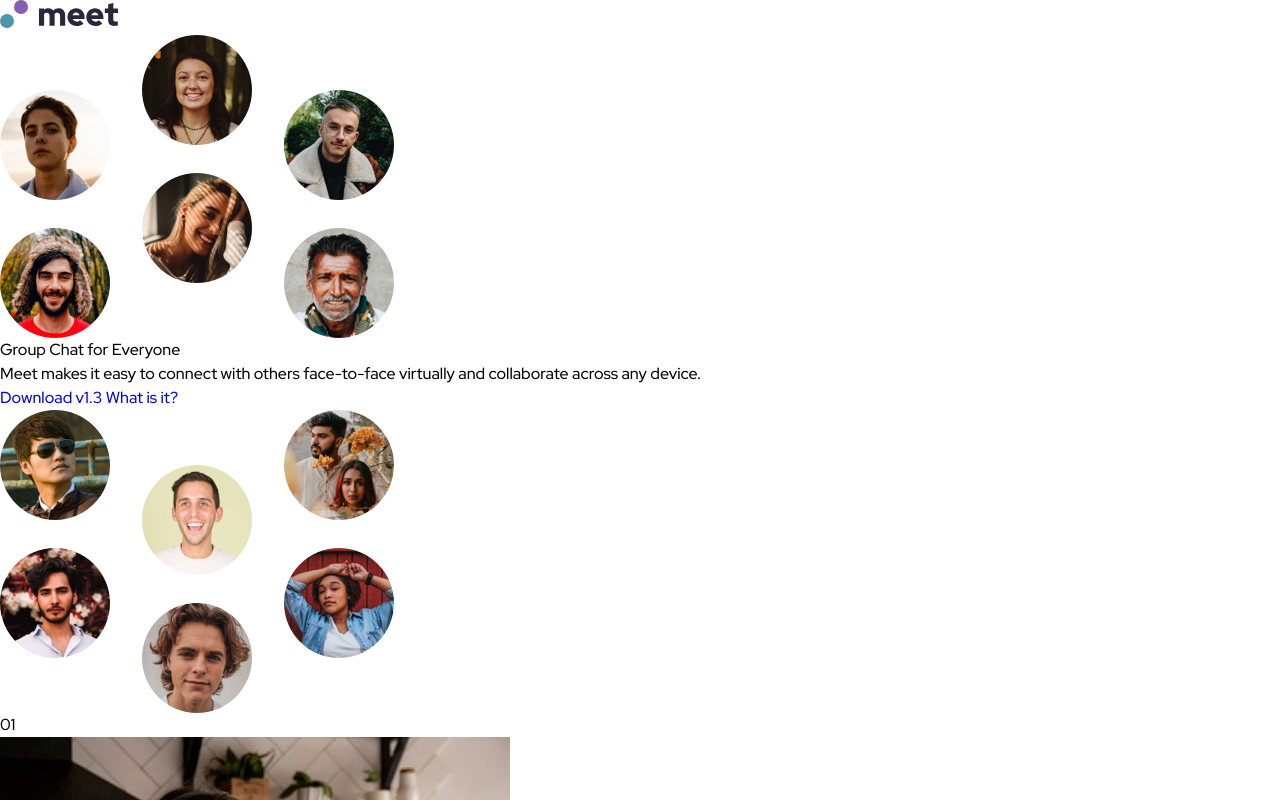
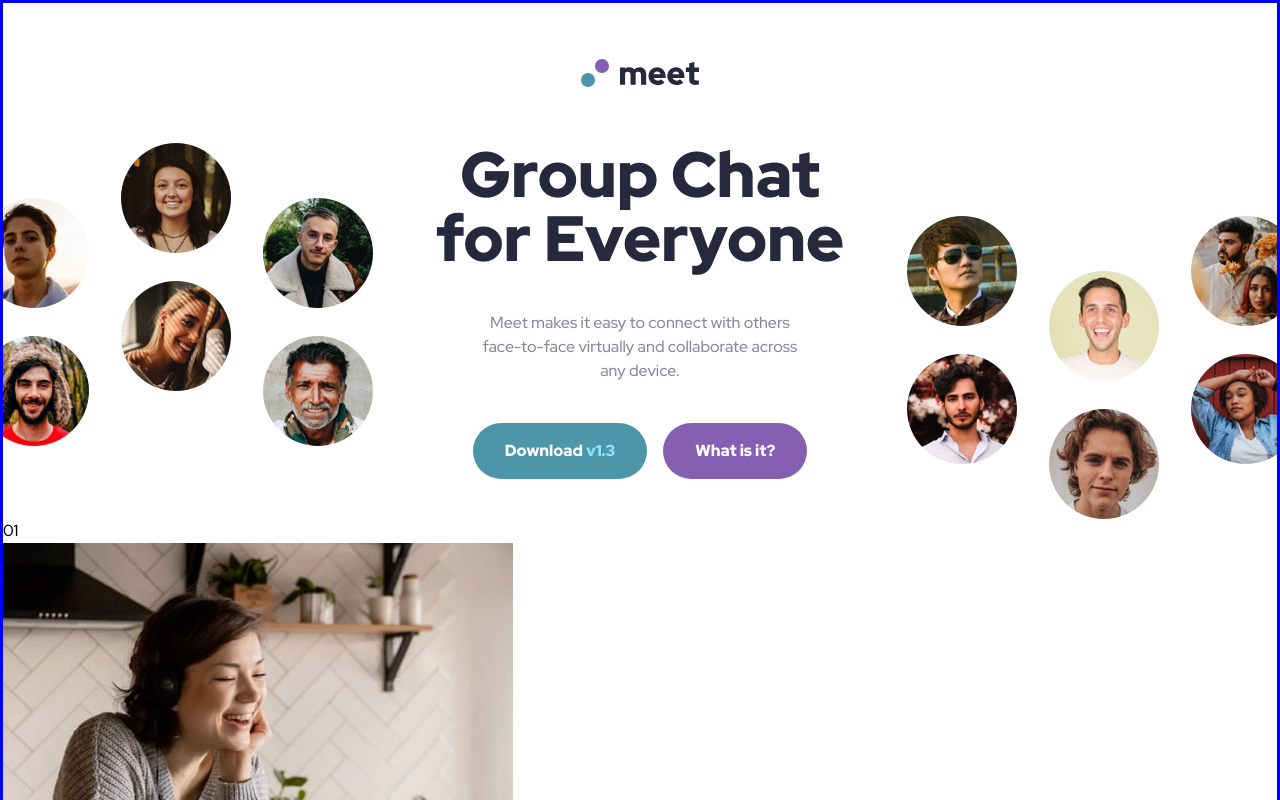
Before and after one commit to mihai3636/2025--meet-landing-page, a plain HTML site: page index.html in a window 1280 px wide. Shown: the top 800 px of the page. Drawn offline with Linux system fonts and the light colour scheme.

Commit message:
Add header desktop styling

```diff
--- a/index.html
+++ b/index.html
@@ -57,8 +57,10 @@
               Meet makes it easy to connect with others face-to-face virtually
               and collaborate across any device.
             </p>
-            <div class="hero-btn">
-              <a href="#" class="btn btn--primary">Download v1.3</a>
+            <div class="hero-btns">
+              <a href="#" class="btn btn--primary"
+                >Download <span>v1.3</span></a
+              >
               <a href="#" class="btn btn--accent">What is it?</a>
             </div>
           </div>
--- a/partials/_base.scss
+++ b/partials/_base.scss
@@ -5,4 +5,15 @@ body {
   font-size: var(--fs-default);
   font-weight: var(--fw-normal);
   line-height: 1.5;
+  min-height: 100vh;
+
+  border: 3px solid blue;
 }
+
+.container-page {
+  max-width: var(--desktop-container-width);
+  margin-inline: auto;
+  padding-top: var(--sp-7);
+
+  // border: 3px solid red;
+}
--- /dev/null
+++ b/partials/_btn.scss
@@ -0,0 +1,20 @@
+.btn:link,
+.btn:visited {
+  color: var(--clr-white);
+  font-weight: var(--fw-bold);
+  padding-block: var(--sp-3);
+  padding-inline: var(--sp-5);
+  border-radius: var(--sp-6);
+}
+
+.btn--primary {
+  background-color: var(--clr-primary);
+}
+
+.btn--primary span {
+  color: var(--clr-primary-tint);
+}
+
+.btn--accent {
+  background-color: var(--clr-accent);
+}
--- /dev/null
+++ b/partials/_header.scss
@@ -0,0 +1,60 @@
+@use "utils" as *;
+
+.header {
+  // background-color: rgba(100, 7, 65, 0.2);
+}
+
+.header-logo {
+  display: block;
+  margin-inline: auto;
+  margin-block-end: var(--sp-7);
+}
+
+.hero {
+  display: grid;
+  grid-template-columns: 1fr 1fr 1fr;
+  column-gap: var(--sp-4);
+
+  overflow: hidden;
+}
+
+.hero-img-left {
+  align-self: start;
+  transform: translateX(calc(-1 * var(--sp-4)));
+}
+
+.hero-img-right {
+  justify-self: end;
+  align-self: end;
+  transform: translateX(var(--sp-4));
+}
+
+.hero-content {
+  align-self: center;
+  text-align: center;
+}
+
+.hero-title {
+  font-size: var(--fs-1);
+  font-weight: var(--fw-bold);
+  color: var(--clr-grey-3);
+  line-height: 1;
+
+  margin-bottom: var(--sp-6);
+}
+
+.hero-description {
+  color: var(--clr-grey-2);
+  padding-inline: var(--sp-6);
+
+  margin-bottom: var(--sp-6);
+}
+
+.hero-btns {
+  margin-bottom: var(--sp-6);
+  // background-color: red;
+
+  display: flex;
+  justify-content: center;
+  gap: var(--sp-3);
+}
--- a/partials/_variables.scss
+++ b/partials/_variables.scss
@@ -15,7 +15,7 @@
 :root {
   --clr-primary: #4d96a9;
   --clr-primary-tint: #8fe3f9;
-  --clr--accent: #855fb1;
+  --clr-accent: #855fb1;
   --clr-accent-tint: #d9b8ff;
 
   --clr-white: #fafafa;
--- a/styles.scss
+++ b/styles.scss
@@ -1,4 +1,6 @@
 @use "./partials/variables";
 @use "./partials/reset";
 @use "./partials/base";
+@use "./partials/btn";
+@use "./partials/header";
 @use "./partials/queries";
```
Also changed, not shown: styles.css, 1 other file.
